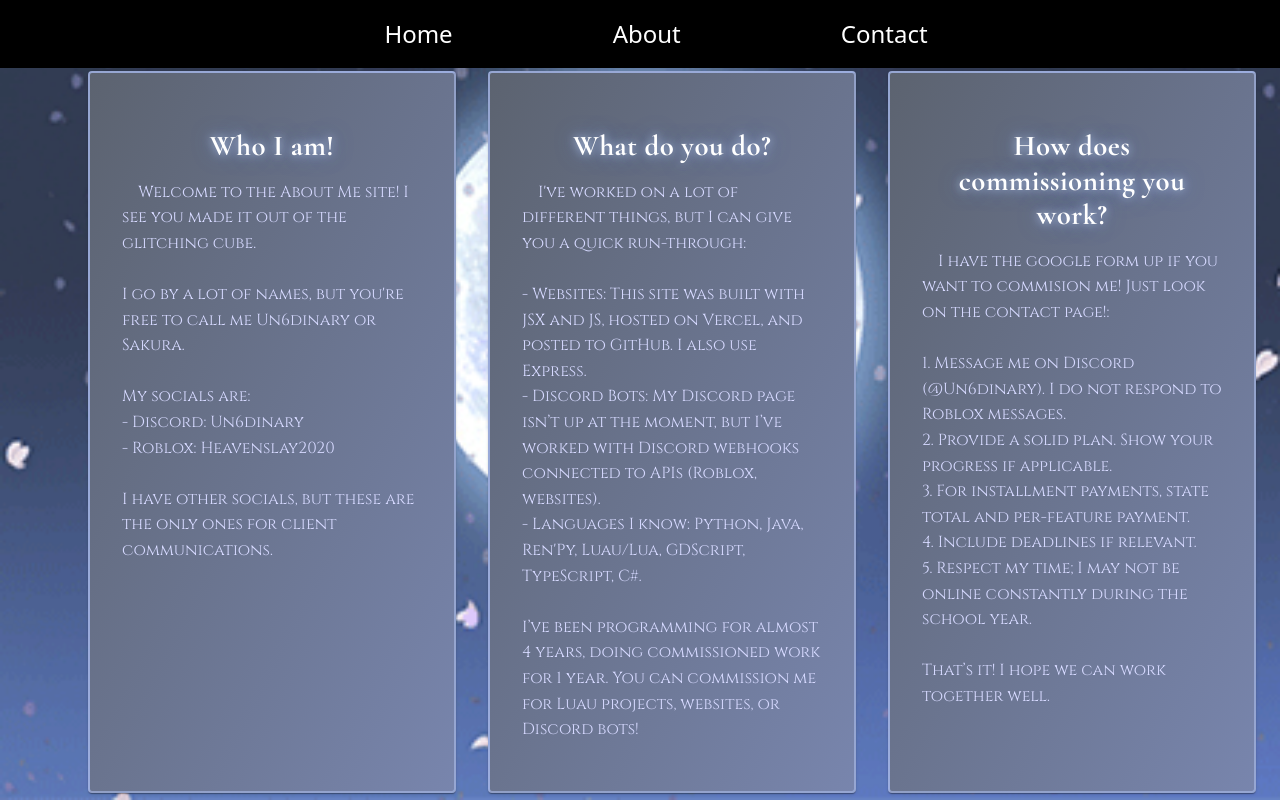
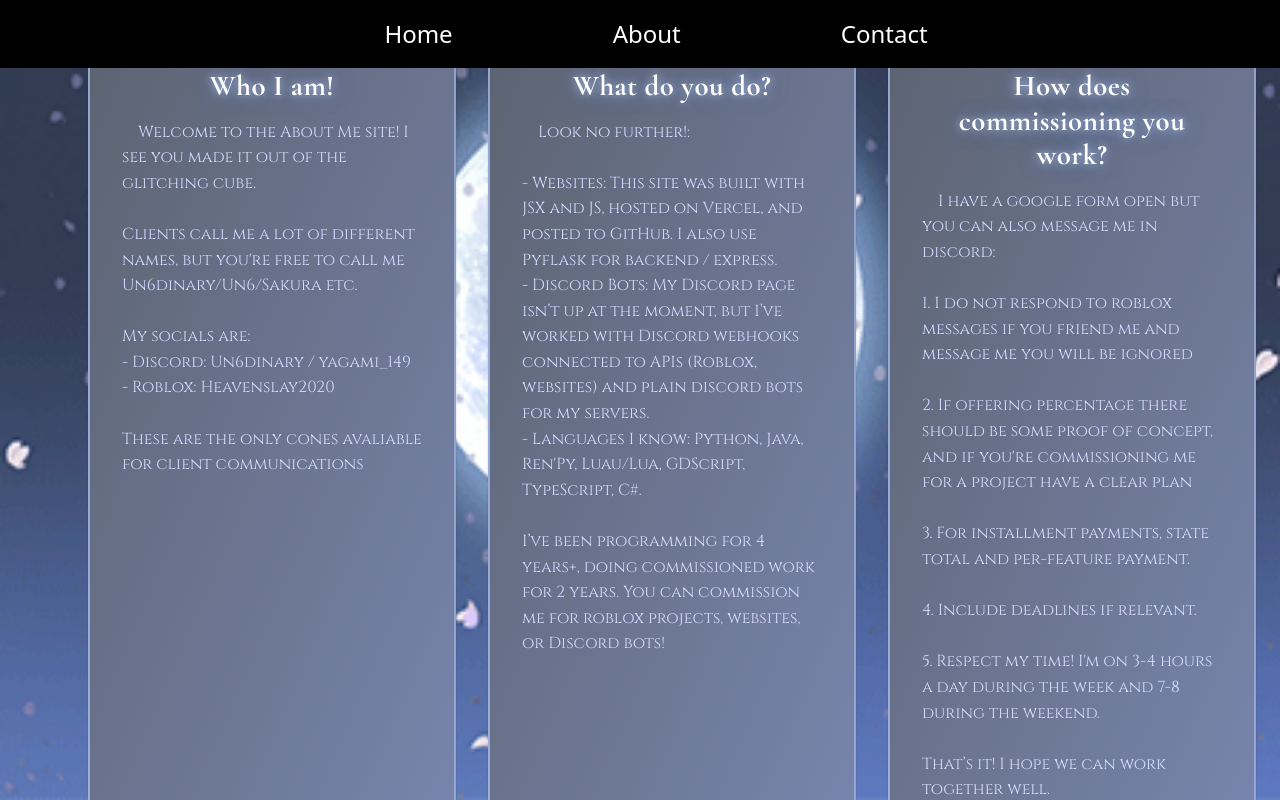
Before and after one commit to GodlyAngel1614/portfolio, a React (Vite) app: page /a in a window 1280 px wide. Built offline with nearby package versions, Linux system fonts and the light colour scheme; the HTML template or start-up script is replaced by a standard one; a web font is replaced by a local one.

Commit message:
Minor changes to the about me menu and the home page title screen

```diff
--- a/src/components/Home.jsx
+++ b/src/components/Home.jsx
@@ -119,7 +119,7 @@ function Home() {
 
                 <main>
                     <h1 style={{padding: "20px", margin: "30px"}} className={"title"}>
-                        Light Yagami's Portfolio
+                        Sakura's portfolio
                     </h1>
                 </main>
 
--- a/src/components/pages/about/AboutMPage.jsx
+++ b/src/components/pages/about/AboutMPage.jsx
@@ -11,35 +11,35 @@ const cardData = [
         id: 1,
         text: `Welcome to the About Me site! I see you made it out of the glitching cube.
 
-I go by a lot of names, but you're free to call me Un6dinary or Sakura.
+Clients call me a lot of different names, but you're free to call me Un6dinary/Un6/Sakura etc.
 
 My socials are:
-- Discord: Un6dinary
+- Discord: Un6dinary / yagami_149
 - Roblox: Heavenslay2020
 
-I have other socials, but these are the only ones for client communications.`
+These are the only cones avaliable for client communications `
     },
     {
         Title: "What do you do?",
         id: 2,
-        text: `I've worked on a lot of different things, but I can give you a quick run-through:
+        text: `Look no further!:
 
-- Websites: This site was built with JSX and JS, hosted on Vercel, and posted to GitHub. I also use Express.
-- Discord Bots: My Discord page isn’t up at the moment, but I’ve worked with Discord webhooks connected to APIs (Roblox, websites).
+- Websites: This site was built with JSX and JS, hosted on Vercel, and posted to GitHub. I also use Pyflask for backend / express.
+- Discord Bots: My Discord page isn’t up at the moment, but I’ve worked with Discord webhooks connected to APIs (Roblox, websites) and plain discord bots for my servers.
 - Languages I know: Python, Java, Ren'Py, Luau/Lua, GDScript, TypeScript, C#.
 
-I’ve been programming for almost 4 years, doing commissioned work for 1 year. You can commission me for Luau projects, websites, or Discord bots!`
+I’ve been programming for 4 years+, doing commissioned work for 2 years. You can commission me for roblox projects, websites, or Discord bots!`
     },
     {
         Title: "How does commissioning you work?",
         id: 3,
-        text: `I have the google form up if you want to commision me! Just look on the contact page!:
+        text: `I have a google form open but you can also message me in discord:
 
-1. Message me on Discord (@Un6dinary). I do not respond to Roblox messages.
-2. Provide a solid plan. Show your progress if applicable.
-3. For installment payments, state total and per-feature payment.
-4. Include deadlines if relevant.
-5. Respect my time; I may not be online constantly during the school year.
+1. I do not respond to roblox messages if you friend me and message me you will be ignored \n
+2. If offering percentage there should be some proof of concept, and if you're commissioning me for a project have a clear plan \n
+3. For installment payments, state total and per-feature payment. \n
+4. Include deadlines if relevant. \n
+5. Respect my time! I'm on 3-4 hours a day during the week and 7-8 during the weekend.
 
 That’s it! I hope we can work together well.`
     }
--- a/src/components/pages/about/aboutModules/CornerCircle.jsx
+++ b/src/components/pages/about/aboutModules/CornerCircle.jsx
@@ -28,7 +28,7 @@ export default function CornerCircle() {
 
             >
                 <h1 style={{ textAlign: 'center', fontSize: 15, fontWeight: 'bold' }}>
-                   Welcome to the glitch cade!
+                   Click on the cube 15 times sto continue
                 </h1>
             </div>
 
```
